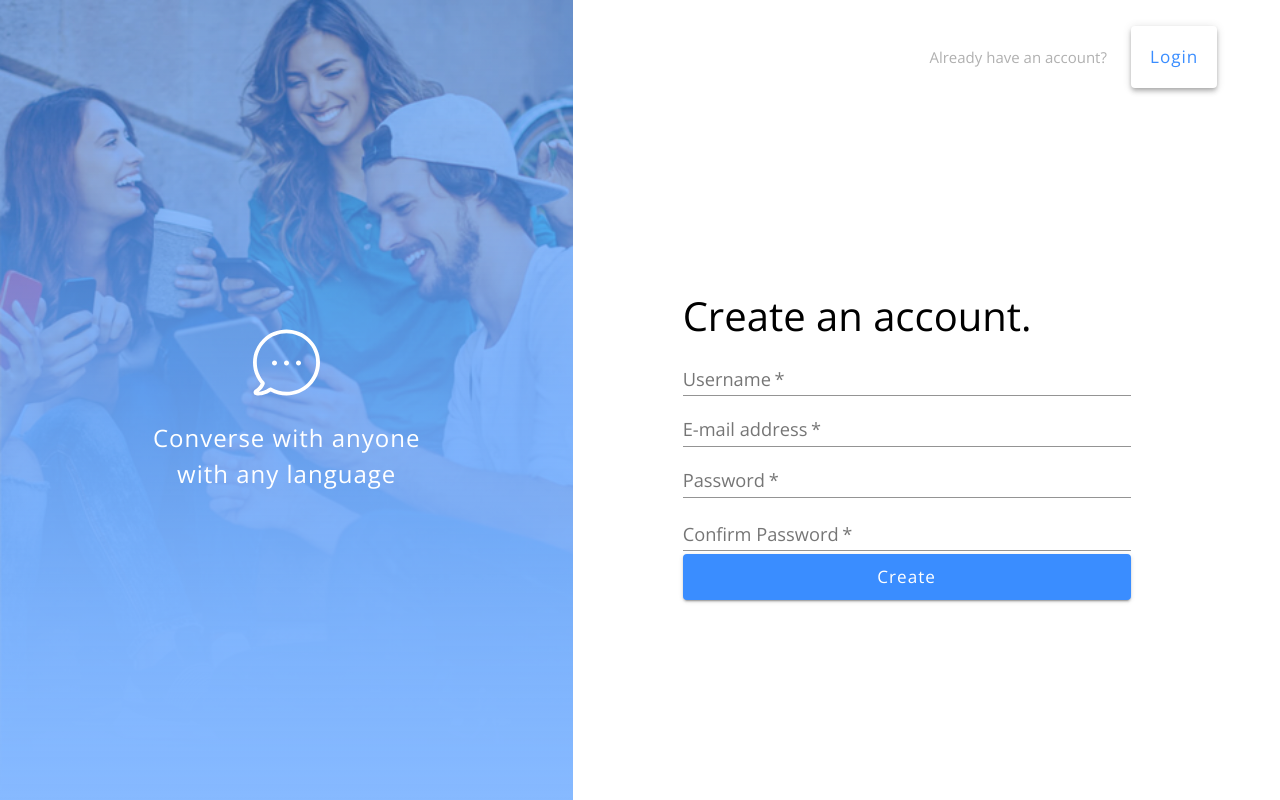
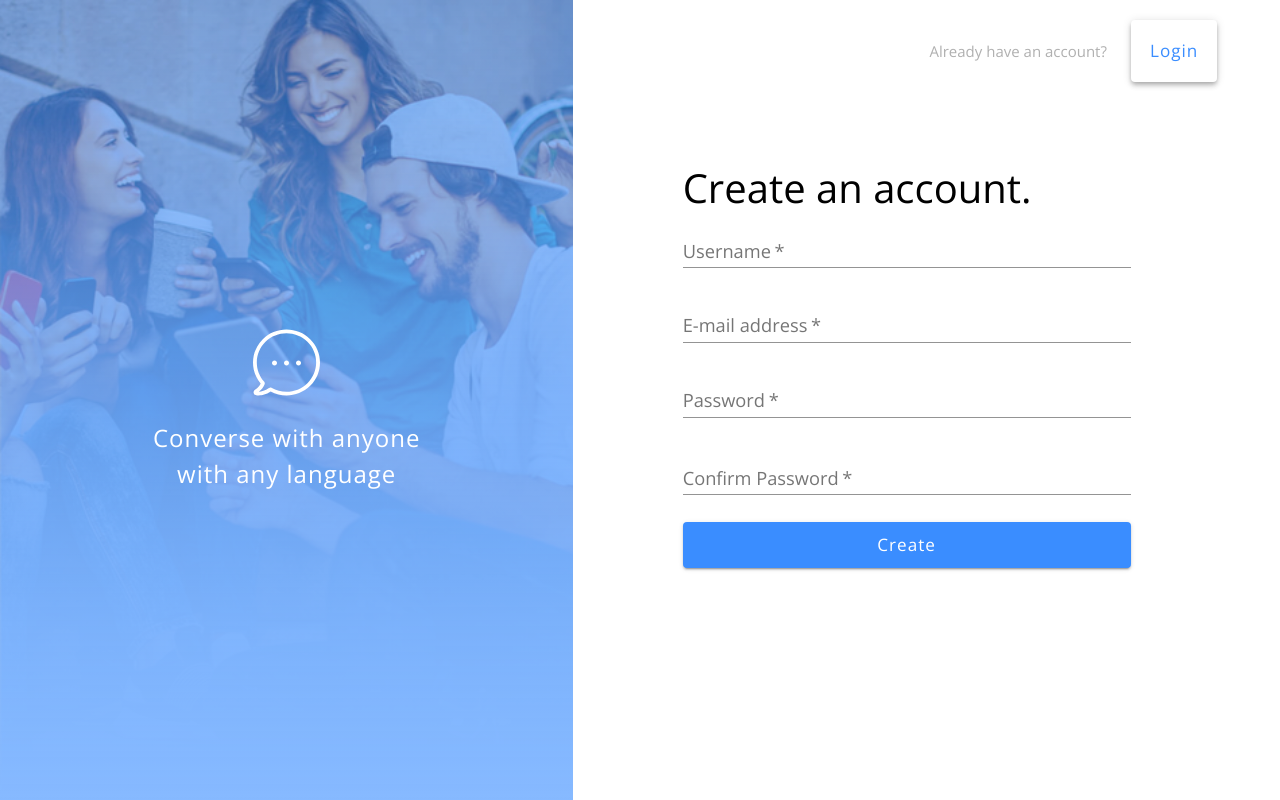
Before and after one commit to vishvajitravalji/messenger-1524, a React (Create React App) app in the folder client/: page / in a window 1280 px wide. Built offline with nearby package versions, Linux system fonts and the light colour scheme; no server answers.

Commit message:
fix margin/padding on login/signup form

```diff
--- a/client/src/components/Login/LoginForm.js
+++ b/client/src/components/Login/LoginForm.js
@@ -9,8 +9,14 @@ import {
 } from "@material-ui/core";
 import { makeStyles } from "@material-ui/core/styles";
 
-const useStyles = makeStyles(() => ({
-  focus: {
+const useStyles = makeStyles((theme) => ({
+  padding: {
+    paddingBottom: theme.spacing(3),
+  },
+  margin: {
+    marginBottom: theme.spacing(20),
+  },
+  fontSize: {
     fontSize: "2.5rem",
   },
 }));
@@ -19,13 +25,13 @@ export default function LoginForm(props) {
   const classes = useStyles();
 
   return (
-    <Box width="60%" >
+    <Box width="60%"  className={classes.margin} >
       <Grid>
-        <Typography className={classes.focus}>Welcome back!</Typography>
+        <Typography className={classes.fontSize} >Welcome back!</Typography>
       </Grid>
       <form onSubmit={props.handleLogin}>
-        <Grid container direction="column"  >
-          <FormControl required>
+        <Grid container direction="column">
+          <FormControl required   className={classes.padding}>
             <TextField
               aria-label="username"
               label="Username"
@@ -33,7 +39,7 @@ export default function LoginForm(props) {
               type="text"
             />
           </FormControl>
-          <FormControl required>
+          <FormControl required className={classes.padding}>
             <TextField
               label="Password"
               aria-label="password"
@@ -50,6 +56,7 @@ export default function LoginForm(props) {
             >
               Login
             </Button>
+
         </Grid>
       </form>
     </Box>
--- a/client/src/components/Login/RegisterForm.js
+++ b/client/src/components/Login/RegisterForm.js
@@ -10,8 +10,14 @@ import {
 } from "@material-ui/core";
 import { makeStyles } from "@material-ui/core/styles";
 
-const useStyles = makeStyles(() => ({
-  focus: {
+const useStyles = makeStyles((theme) => ({
+  padding: {
+    paddingBottom: theme.spacing(3),
+  },
+  margin: {
+    marginBottom: theme.spacing(20),
+  },
+  fontSize: {
     fontSize: "2.5rem",
   },
 }));
@@ -20,13 +26,13 @@ export default function RegisterForm(props) {
   const classes = useStyles();
 
   return (
-    <Box width="60%">
+    <Box width="60%"  className={classes.margin}>
       <Grid>
-        <Typography className={classes.focus}>Create an account.</Typography>
+        <Typography className={classes.fontSize}>Create an account.</Typography>
       </Grid>
       <form onSubmit={props.handleRegister}>
-        <Grid container direction="column">
-          <FormControl>
+        <Grid container direction="column" >
+          <FormControl  className={classes.padding}>
             <TextField
               aria-label="username"
               label="Username"
@@ -35,7 +41,7 @@ export default function RegisterForm(props) {
               required
             />
           </FormControl>
-          <FormControl>
+          <FormControl  className={classes.padding}>
             <TextField
               label="E-mail address"
               aria-label="e-mail address"
@@ -44,7 +50,7 @@ export default function RegisterForm(props) {
               required
             />
           </FormControl>
-          <FormControl error={!!props.formErrorMessage.confirmPassword}>
+          <FormControl error={!!props.formErrorMessage.confirmPassword}  className={classes.padding}>
             <TextField
               aria-label="password"
               label="Password"
@@ -57,7 +63,7 @@ export default function RegisterForm(props) {
               {props.formErrorMessage.confirmPassword}
             </FormHelperText>
           </FormControl>
-          <FormControl error={!!props.formErrorMessage.confirmPassword}>
+          <FormControl error={!!props.formErrorMessage.confirmPassword}  className={classes.padding}>
             <TextField
               label="Confirm Password"
               aria-label="confirm password"
@@ -79,6 +85,7 @@ export default function RegisterForm(props) {
           >
             Create
           </Button>
+
         </Grid>
       </form>
     </Box>
```
Lines whose indentation alone changed are shown as unchanged.
